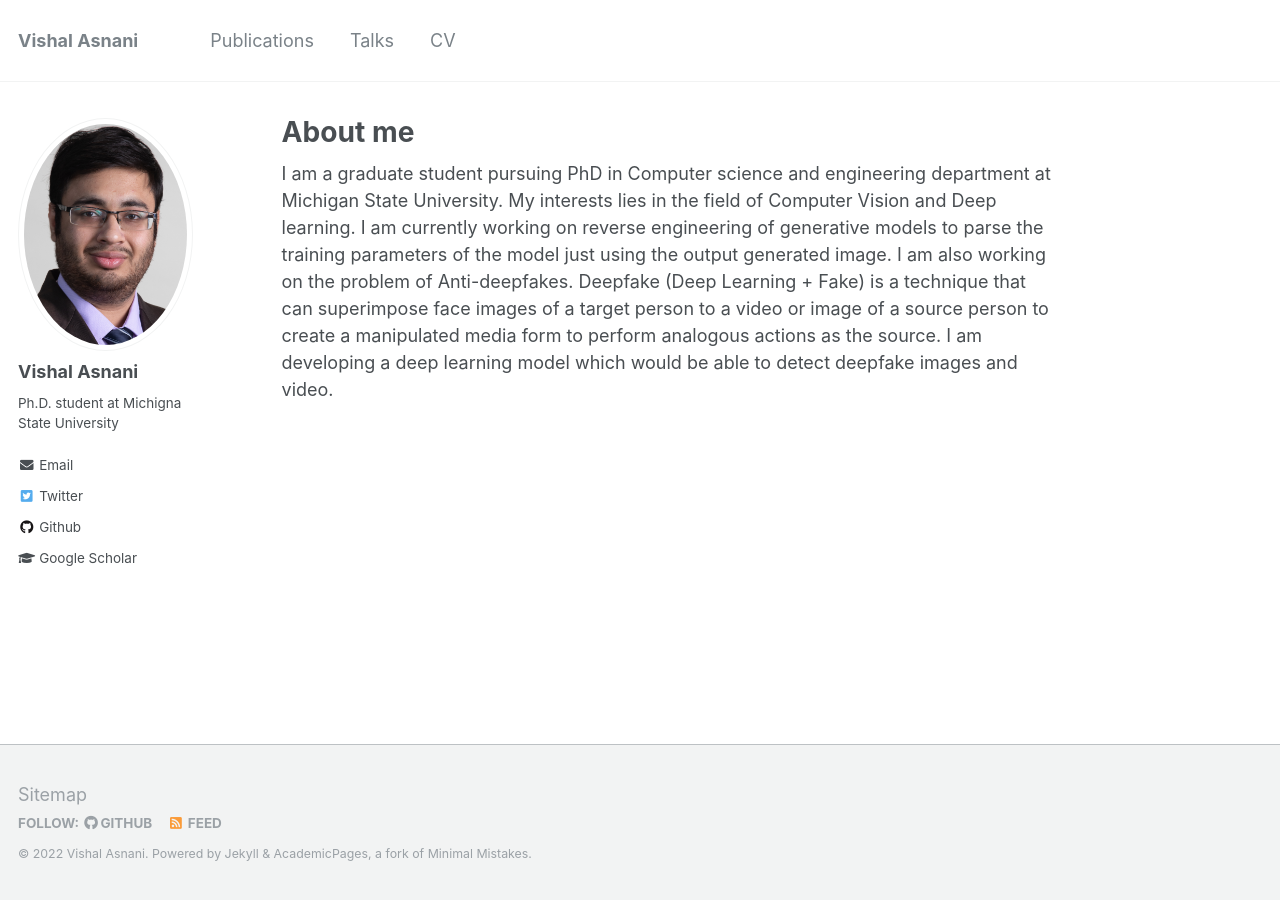
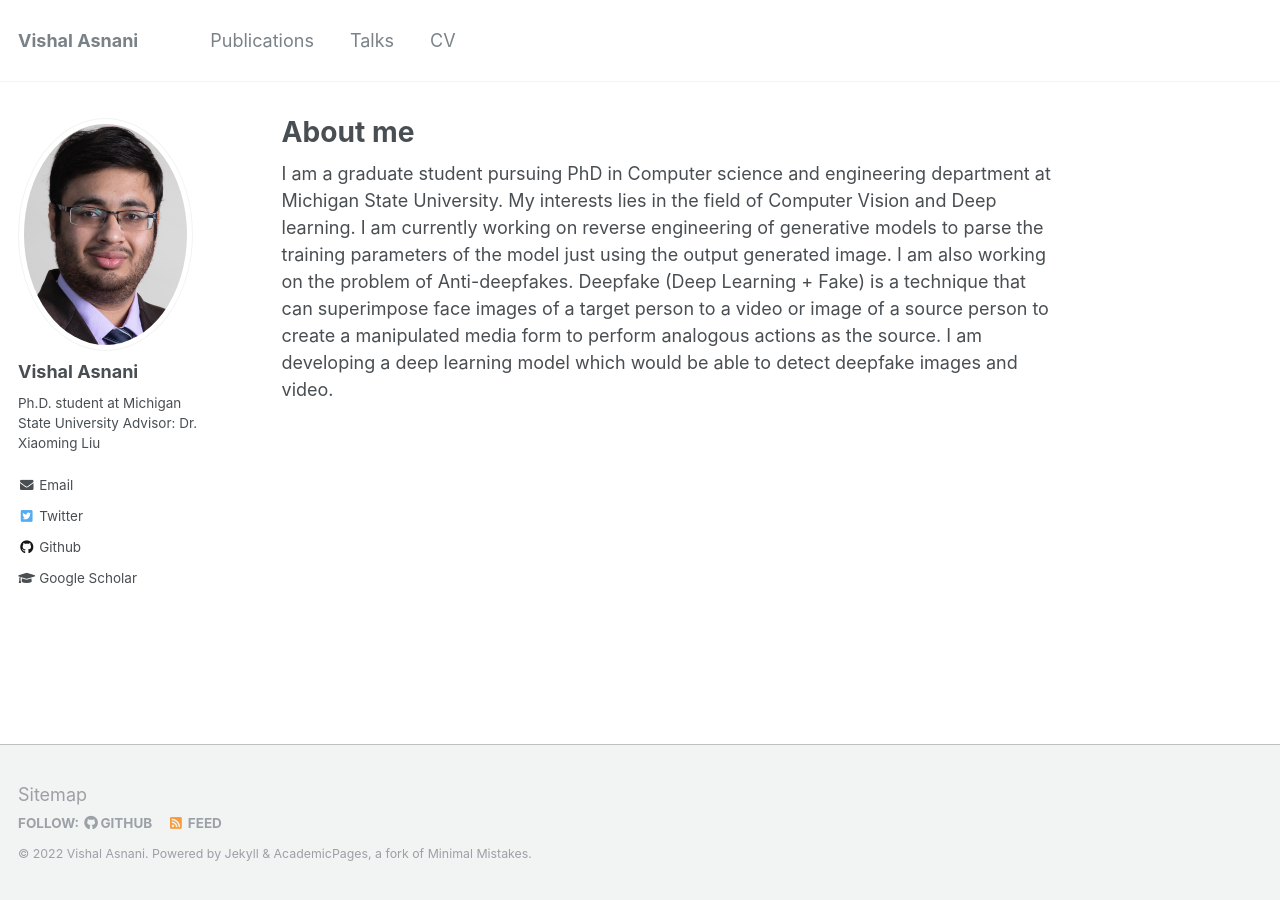
Before and after one commit to vishal3477/vishal3477.github.io, a Jekyll site: the page built from _pages/about.md, in a window 1280 px wide. Built offline with Jekyll 4.4.1, drawn with Linux system fonts in a browser that asks for light colours.

Commit message:
Update _config.yml

```diff
--- a/_config.yml
+++ b/_config.yml
@@ -82,7 +82,8 @@ analytics:
 author:
   name             : "Vishal Asnani"
   avatar           : "profile.png"
-  bio              : "Ph.D. student at Michigna State University"
+  bio              : "Ph.D. student at Michigan State University
+Advisor: Dr. Xiaoming Liu"
   location         :
   employer         :
   pubmed           :
```
